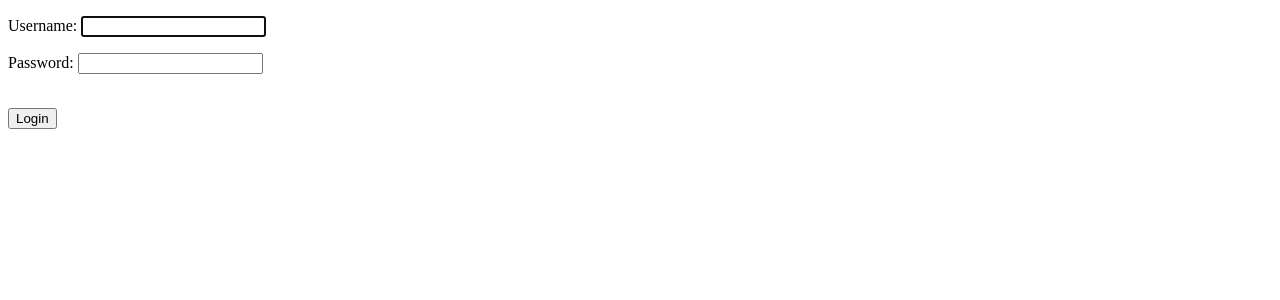
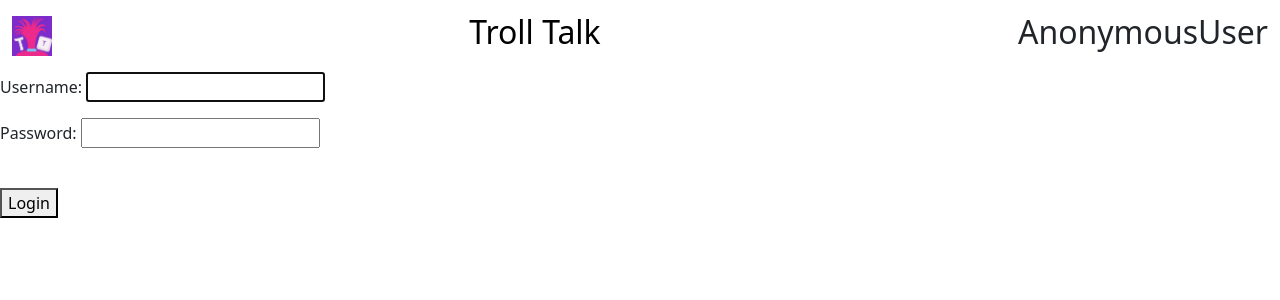
Before and after one commit to garnkai/trolltalk, a Django app: page /auth/login/ in a window 1280 px wide. Shown: the top 300 px of the page. Run offline with Django 5.2, Linux system fonts and the light colour scheme.

Commit message:
Added the nav bar to a few pages I missed

```diff
--- a/trollproject/trollapp/templates/login.html
+++ b/trollproject/trollapp/templates/login.html
@@ -1,7 +1,24 @@
 
 <!DOCTYPE html>
 <html>
+<head>
+	<link href="https://cdn.jsdelivr.net/npm/bootstrap@5.3.3/dist/css/bootstrap.min.css" rel="stylesheet" integrity="sha384-QWTKZyjpPEjISv5WaRU9OFeRpok6YctnYmDr5pNlyT2bRjXh0JMhjY6hW+ALEwIH" crossorigin="anonymous">
+</head>
 <body>
+<nav class="navbar navbar-default">
+    	<div class="container-fluid">
+      		<a class="navbar-brand" href="{% url 'homepage' %}">
+				<img src="static/TrollTalk Logo.png" alt="" width="40" height="40">
+			</a>
+            <a class="navbar-brand" href="{% url 'homepage' %}">
+                <h2>Troll Talk</h2>
+            </a>
+			<h2>{{request.user}}</h2>
+			{% if request.user.is_authenticated %}
+				<a href = "{% url 'logout-user' %}">Logout</a>
+			{% endif %}
+    	</div>
+  	</nav>
     <form method ="post">
         {% csrf_token %}
         {{form.as_p}}
```
Also changed, not shown: trollproject/trollapp/templates/signup.html (+15 -0 lines), trollproject/db.sqlite3.
